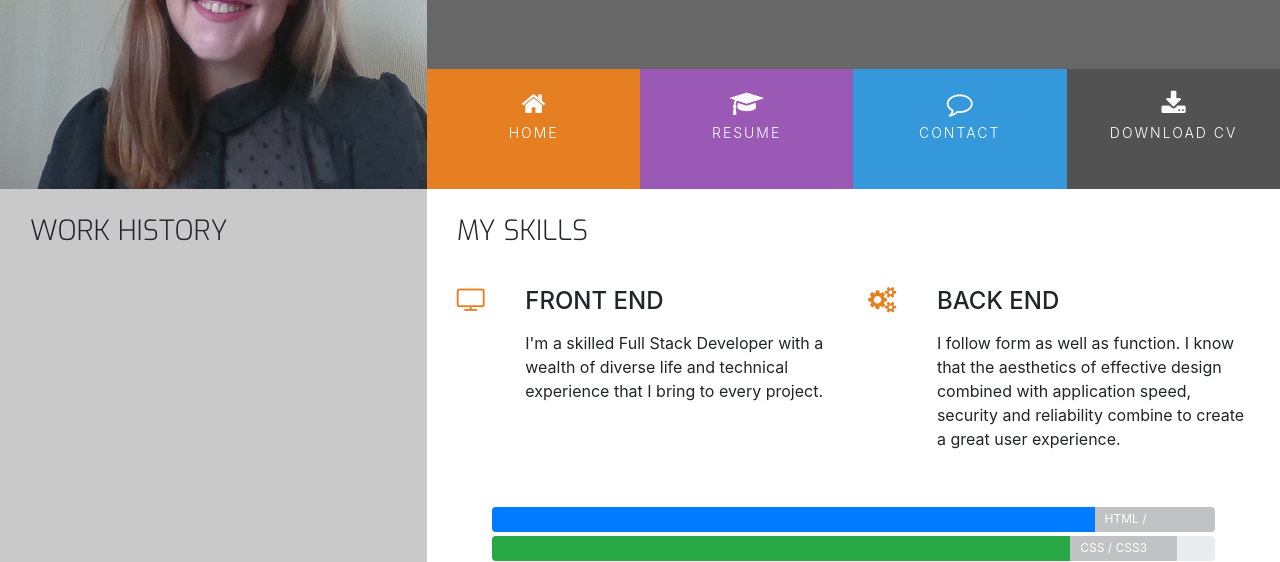
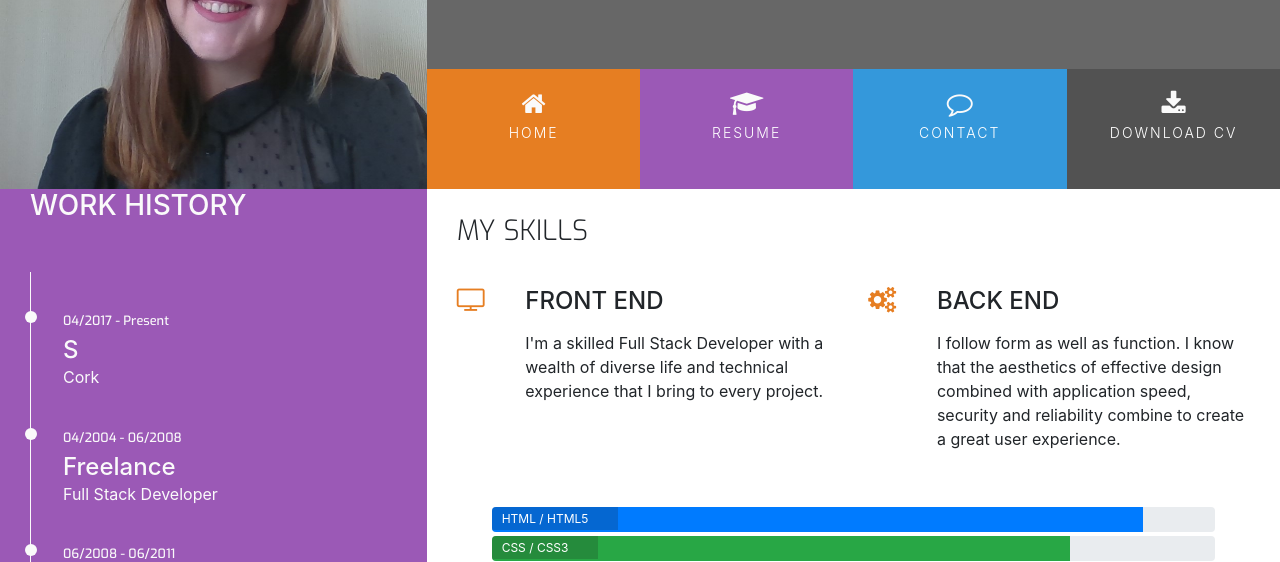
Before and after one commit to kelllyy101/resume-project, a plain HTML site: page resume.html in a window 1280 px wide. Shown: the part 180-742 px from the top of the page. Drawn offline with nearby package versions, Linux system fonts and the light colour scheme.

Commit message:
add work history

```diff
--- a/assets/css/style.css
+++ b/assets/css/style.css
@@ -27,6 +27,10 @@
 
 .bg-color-personal-info{
     background-color: rgb(201, 201, 201);
+}
+
+.bg-color-work-history{
+    background-color: #9b59b6;
 }
 
 .row-table {
@@ -271,13 +275,62 @@ footer {
 }
 
 .progress-type {
+    position: absolute;
     left: 0px;
     font-weight: 400;
     padding: 3px 30px 2px 10px;
-    color: white;
+    color: rgb(255, 255, 255);
     background-color: rgba(25, 25, 25, 0.2);
 }
 
 .progress-section {
     margin: 40px 20px;
 }
+
+/* ----------------------------------------Work History */
+
+.history-heading {
+    color: #fafafa;
+    margin-bottom: 50px;
+}
+
+.timeline-item {
+    padding: 4em 2em 0em 2em;
+    position: relative;
+    color: #fafafa;
+    border-left: 1px solid;
+}
+
+.timeline-item p {
+    padding: 0;
+    margin: 0;
+}
+
+.timeline-item:before {
+    content: attr(data-dates);
+    position: absolute;
+    left: 2.5em;
+    top: 3em;
+    display: block;
+    font-family: "Exo", sans-serif;
+    font-weight: 500;
+    font-size: 0.8em;
+    padding: 0;
+    margin: 0;
+}
+
+.timeline-item:after {
+    width: 12px;
+    height: 12px;
+    display: block;
+    top: 2.4em;
+    position: absolute;
+    left: -6px;
+    border-radius: 12px;
+    content: '';
+    background: #fafafa;
+}
+
+.history-items {
+    margin-bottom: 30px;
+}
--- a/resume.html
+++ b/resume.html
@@ -44,12 +44,30 @@
     </header>
     <section class="container-fluid">
         <div class="row">
-            <div class="col-md-4 bg-color-personal-info section-column">
+            <div class="col-md-4 bg-color-work-history section-column">
                 <div class="row">
                     <div class="col-12">
-                        <h3 class="section-heading uppercase">
+                        <h3 class="history-heading uppercase">
                             Work History
                         </h3>
+                    </div>
+                </div>
+                <div class="history-items">
+                    <div class="timeline-item" data-dates="04/2017 - Present">
+                        <h4>S</h4>
+                        <p> Cork</p>
+                    </div>
+                    <div class="timeline-item" data-dates="04/2004 - 06/2008">
+                        <h4>Freelance</h4>
+                        <p>Full Stack Developer</p>
+                    </div>
+                    <div class="timeline-item" data-dates="06/2008 - 06/2011">
+                        <h4>Phantom Design Inc. Dublin</h4>
+                        <p>Junior Front End Developer</p>
+                    </div>
+                    <div class="timeline-item" data-dates="04/2017 - 03/2021">
+                        <h4>Starbucks, Cork</h4>
+                        <p>Supervisor/ Holding Manager</p>
                     </div>
                 </div>
             </div>
@@ -95,7 +113,7 @@
                         <div class="progress-bar" role="progressbar" aria-valuenow="90" aria-valuemin="0" aria-valuemax="100" style="width:90%;">
                             <span class="sr-only">90% complete</span>
                         </div>
-                        <span class="progress-type">HTML / HTML5</span>
+                        <span class="progress-type">HTML / HTML5 </span>
                     </div>
                     <div class="progress">
                         <div class="progress-bar bg-success" role="progressbar" aria-valuenow="80" aria-valuemin="0" aria-valuemax="100" style="width:80%;">
```
